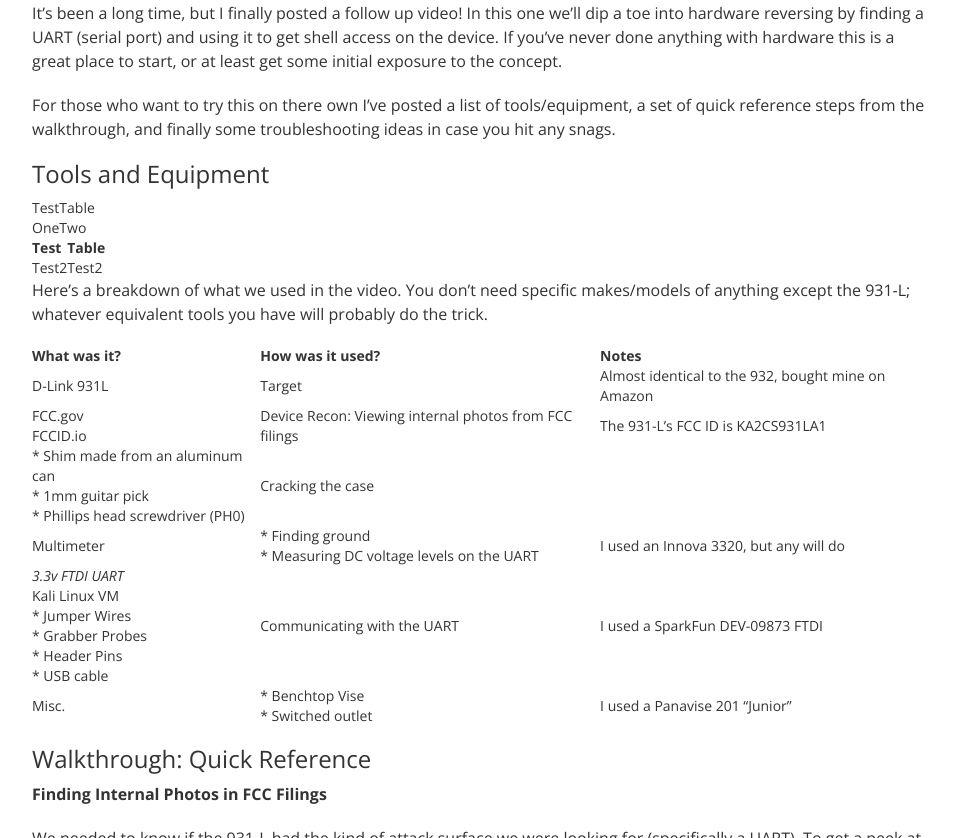
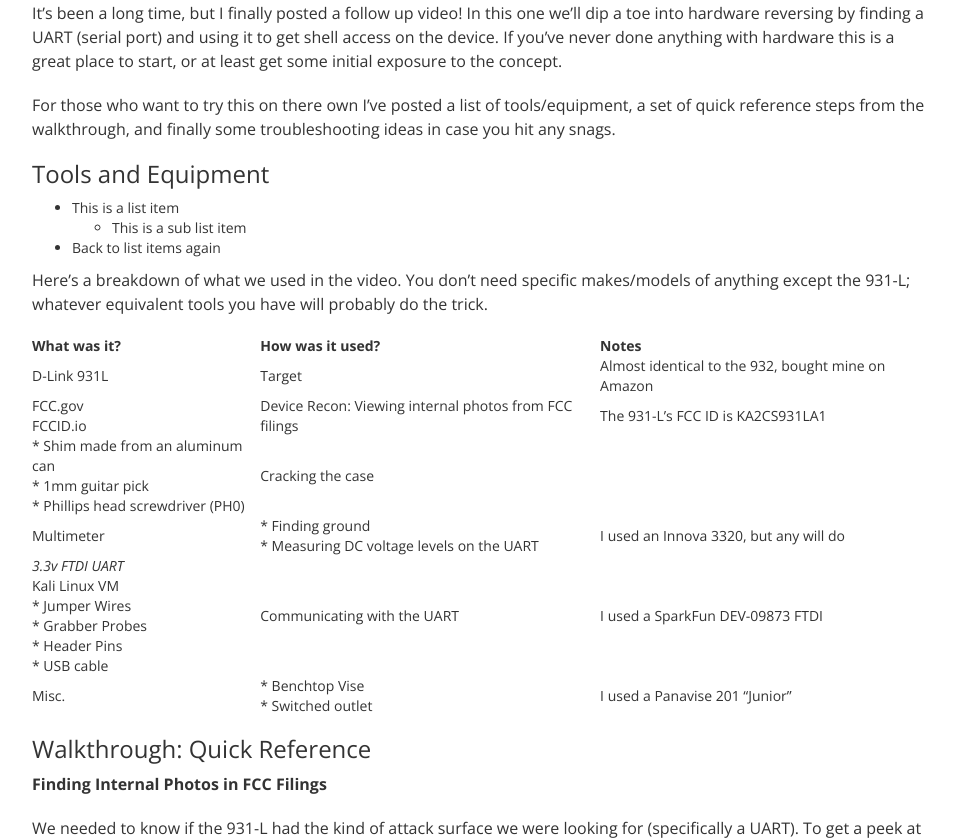
Before and after one commit to 1585sec/1585sec.github.io, a Jekyll site: the page built from _posts/2019-10-31-Hardware-Reversing-to-find-UART-and-shell.md, in a window 1280 px wide and 900 px high, scrolled down 385 px, cut to the strip 62-900 px from the top of the window. Shown: the whole strip, without its empty margins (160-1115 px from the left). Built offline with Jekyll 4.4.1, drawn with Linux system fonts in a browser that asks for light colours.

Commit message:
Update 2019-10-31-Hardware-Reversing-to-find-UART-and-shell.md

```diff
--- a/_posts/2019-10-31-Hardware-Reversing-to-find-UART-and-shell.md
+++ b/_posts/2019-10-31-Hardware-Reversing-to-find-UART-and-shell.md
@@ -9,12 +9,9 @@ For those who want to try this on there own I've posted a list of tools/equipmen
 
 ### Tools and Equipment
 
-|Test|Table|
-|One|Two|
-
-|Test|Table|
-|----|-----|
-|Test2|Test2|
+* This is a list item
+  * This is a sub list item
+* Back to list items again
 
 Here's a breakdown of what we used in the video. You don't need specific makes/models of anything except the 931-L; whatever equivalent tools you have will probably do the trick.
 
```
